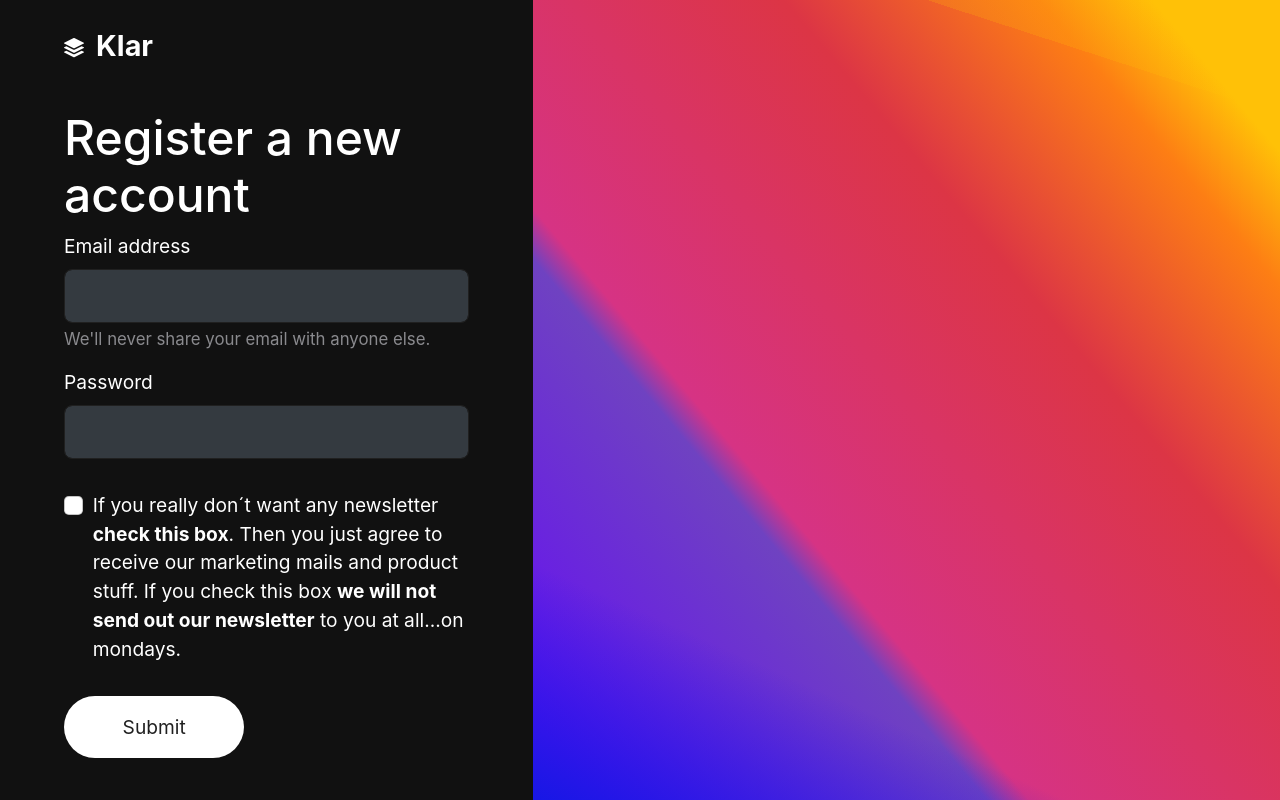
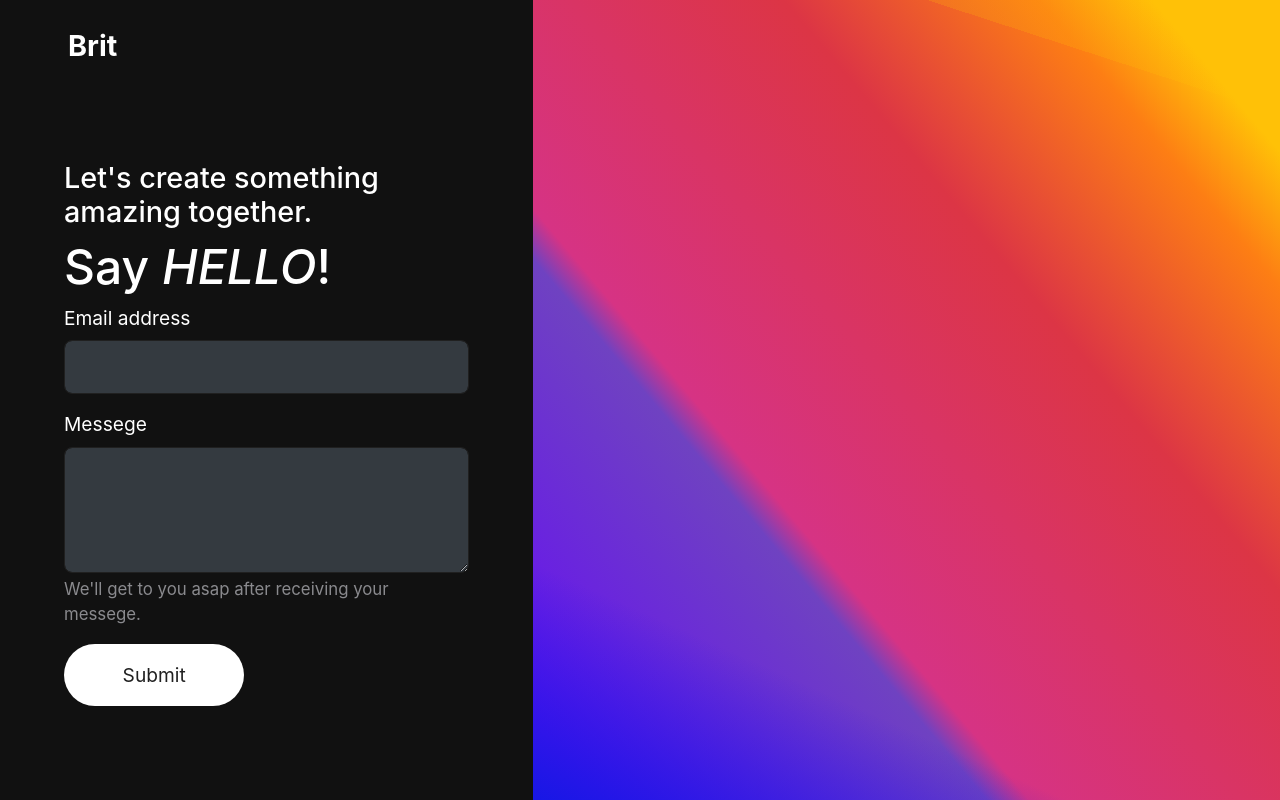
Before and after one commit to brit1119/brit1119.github.io, a plain HTML site: page system.html in a window 1280 px wide. Drawn offline with Linux system fonts and the light colour scheme.

Commit message:
adjustment on contact form

```diff
--- a/system.html
+++ b/system.html
@@ -6,13 +6,13 @@
   <meta name="viewport" content="width=device-width,initial-scale=1,shrink-to-fit=no">
   <meta name="description" content="A well made and handcrafted Bootstrap 5 template">
   <link rel="apple-touch-icon" sizes="180x180" href="img/apple-touch-icon.png">
-  <link rel="icon" type="image/png" sizes="32x32" href="img/favicon-32x32.png">
-  <link rel="icon" type="image/png" sizes="16x16" href="img/favicon-16x16.png">
-  <link rel="icon" type="image/png" sizes="96x96" href="img/favicon.png">
+  <link rel="icon" type="image/png" sizes="32x32" href="image/brit yellow.png">
+  <link rel="icon" type="image/png" sizes="16x16" href="image/brit yellow.png">
+  <link rel="icon" type="image/png" sizes="96x96" href="image/brit yellow.png">
   <meta name="author" content="Holger Koenemann">
   <meta name="generator" content="Eleventy v2.0.0">
   <meta name="HandheldFriendly" content="true">
-  <title>Register a new account</title>
+  <title>Contact</title>
   <link rel="stylesheet" href="css/theme.min.css">
 
 
@@ -27,32 +27,36 @@
 
         <header class="mb-auto py-vh-2 col-12">
           <a class="navbar-brand pe-md-4 fs-4 col-12 col-md-auto text-center" href="index.html">
-  <svg xmlns="http://www.w3.org/2000/svg" width="20" height="20" fill="currentColor" class="bi bi-stack" viewBox="0 0 16 16">
-    <path d="m14.12 10.163 1.715.858c.22.11.22.424 0 .534L8.267 15.34a.598.598 0 0 1-.534 0L.165 11.555a.299.299 0 0 1 0-.534l1.716-.858 5.317 2.659c.505.252 1.1.252 1.604 0l5.317-2.66zM7.733.063a.598.598 0 0 1 .534 0l7.568 3.784a.3.3 0 0 1 0 .535L8.267 8.165a.598.598 0 0 1-.534 0L.165 4.382a.299.299 0 0 1 0-.535L7.733.063z"/>
-    <path d="m14.12 6.576 1.715.858c.22.11.22.424 0 .534l-7.568 3.784a.598.598 0 0 1-.534 0L.165 7.968a.299.299 0 0 1 0-.534l1.716-.858 5.317 2.659c.505.252 1.1.252 1.604 0l5.317-2.659z"/>
-  </svg>
-  <span class="ms-md-1 mt-1 fw-bolder me-md-5">Klar</span>
+
+            <span class="ms-md-1 mt-1 fw-bolder me-md-5">Brit</span>
           </a>
 
         </header>
         <main class="mb-auto col-12">
-              <h1>Register a new account</h1>
+
+
+          <h4>Let's create something amazing together.
+            </h>
+            <h1>Say <em>HELLO</em>!</h1>
+
+
 
             <form class="row">
               <div class="col-12">
                 <div class="mb-3">
                   <label for="exampleInputEmail1" class="form-label">Email address</label>
-    <input type="email" class="form-control form-control-lg bg-gray-800 border-dark" id="exampleInputEmail1" aria-describedby="emailHelp">
-    <div id="emailHelp" class="form-text">We'll never share your email with anyone else.</div>
+                  <input type="email" class="form-control form-control-lg bg-gray-800 border-dark"
+                    id="exampleInputEmail1" aria-describedby="emailHelp">
+
                 </div>
                 <div class="mb-3">
-    <label for="exampleInputPassword1" class="form-label">Password</label>
-    <input type="password" class="form-control form-control-lg bg-gray-800 border-dark" id="exampleInputPassword1">
+                  <label for="exampleFormControlInput1" class="form-label">Messege</label>
+                  <textarea type="form-control" class="form-control form-control-lg bg-gray-800 border-dark"
+                    id="exampleFormControlInput1" rows="3"></textarea>
+                  <div id="emailHelp" class="form-text">We'll get to you asap after receiving your messege.</div>
                 </div>
-  <div class="mb-3 form-check py-3">
-    <input type="checkbox" class="form-check-input" id="exampleCheck1">
-    <label class="form-check-label" for="exampleCheck1">If you really don´t want any newsletter <strong>check this box</strong>. Then you just agree to receive our marketing mails and product stuff. If you check this box <strong>we will not send out our newsletter</strong> to you at all...on mondays.</label>
-  </div>
+
+
                 <button type="submit" class="btn btn-white btn-xl mb-4">Submit</button>
               </div>
             </form>
@@ -64,5 +68,7 @@
 
     </div>
 
-      </div></body>
+  </div>
+</body>
+
 </html>
```
Lines whose indentation alone changed are shown as unchanged.
